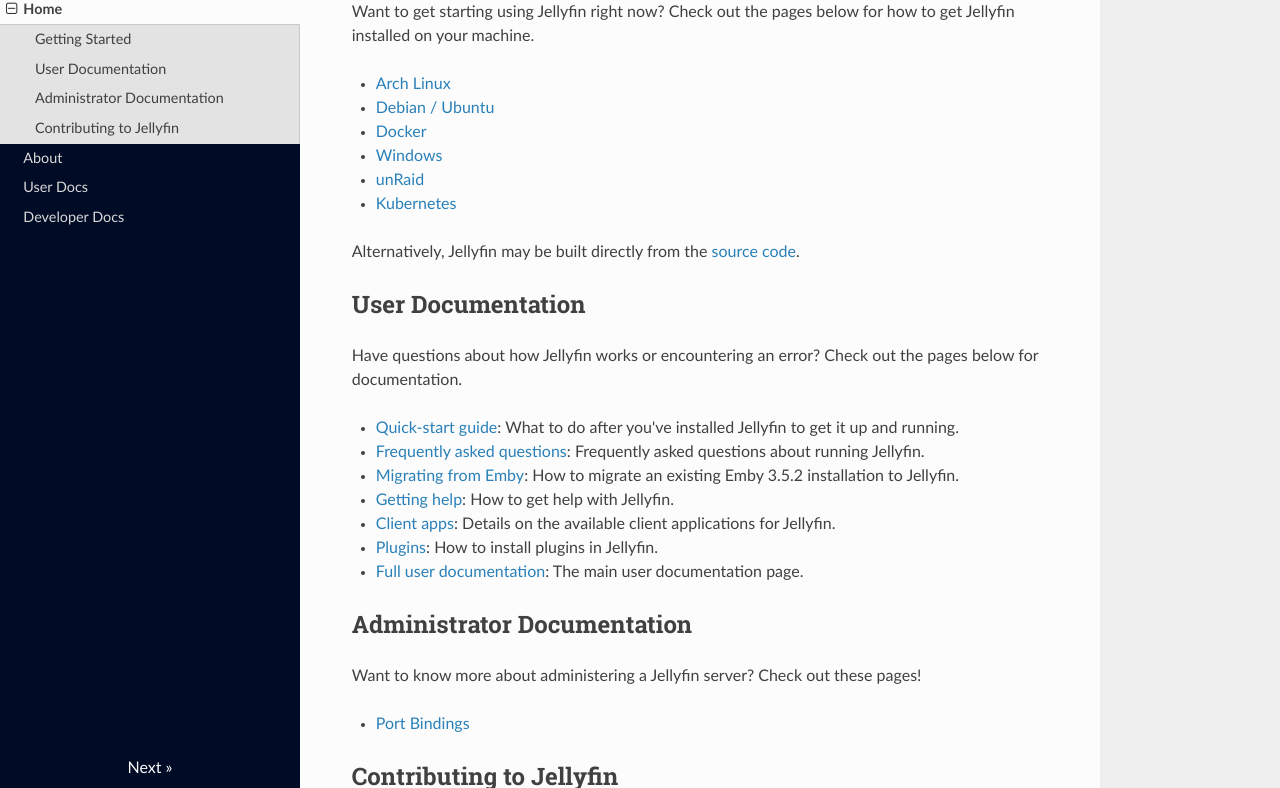
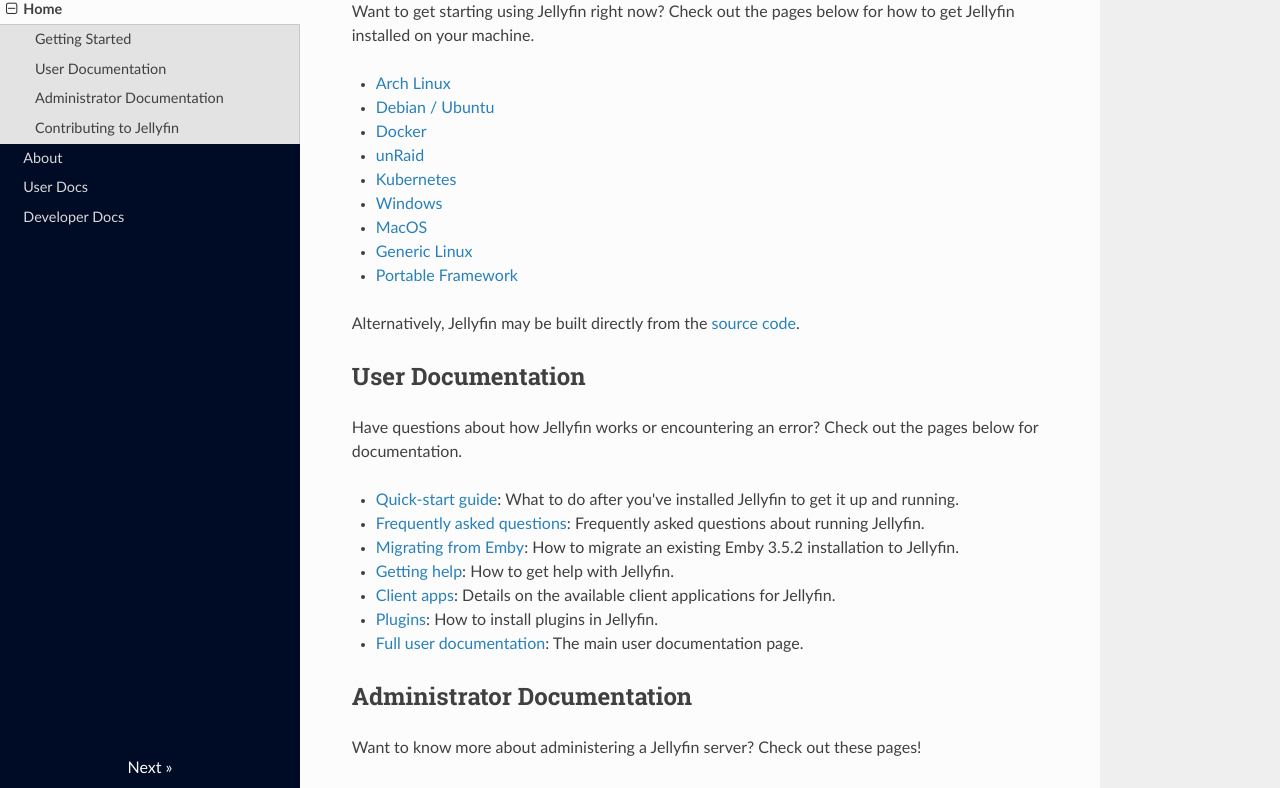
Before and after one commit to jellyfin-archive/jellyfin-docs, an MkDocs documentation site: the page built from docs/index.md, in a window 1280 px wide and 900 px high, scrolled down 812 px, cut to the strip 112-900 px from the top of the window. Built offline with MkDocs 1.6.1, drawn with Linux system fonts in a browser that asks for light colours; nearby versions of some CDN libraries.

Commit message:
Add additional packages to main page

```diff
--- a/docs/index.md
+++ b/docs/index.md
@@ -24,9 +24,12 @@ Want to get starting using Jellyfin right now? Check out the pages below for how
 * [Arch Linux](https://aur.archlinux.org/packages/jellyfin/)
 * [Debian / Ubuntu](/user-docs/installing#debian-ubuntu)
 * [Docker](https://hub.docker.com/r/jellyfin/jellyfin)
-* [Windows](/user-docs/installing#windows-archives)
 * [unRaid](/user-docs/installing#unraid-docker)
 * [Kubernetes](/user-docs/installing#kubernetes)
+* [Windows](/user-docs/installing#windows-x64x86)
+* [MacOS](/user-docs/installing#macos)
+* [Generic Linux](/user-docs/installing#linux-generic-amd64)
+* [Portable Framework](/user-docs/installing#framework)
 
 Alternatively, Jellyfin may be built directly from the [source code](/user-docs/building).
 
```
